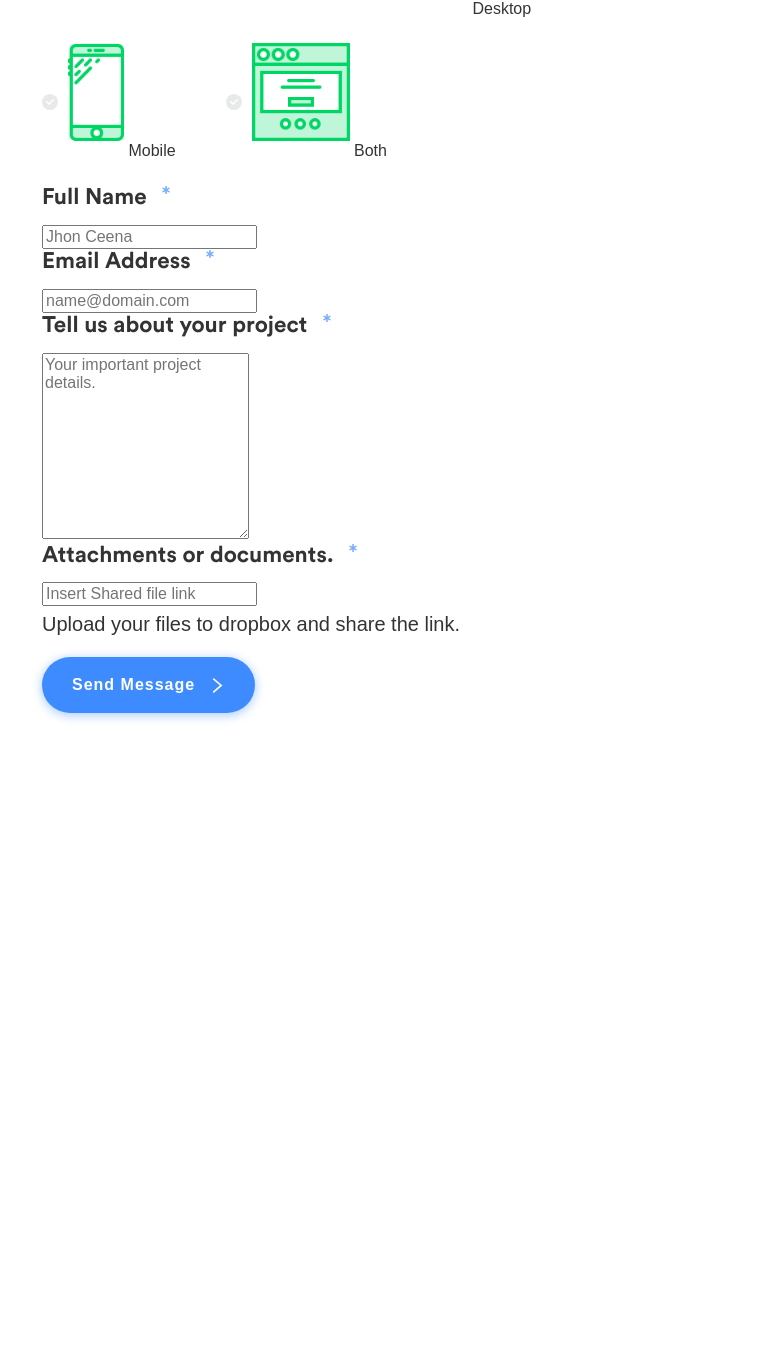
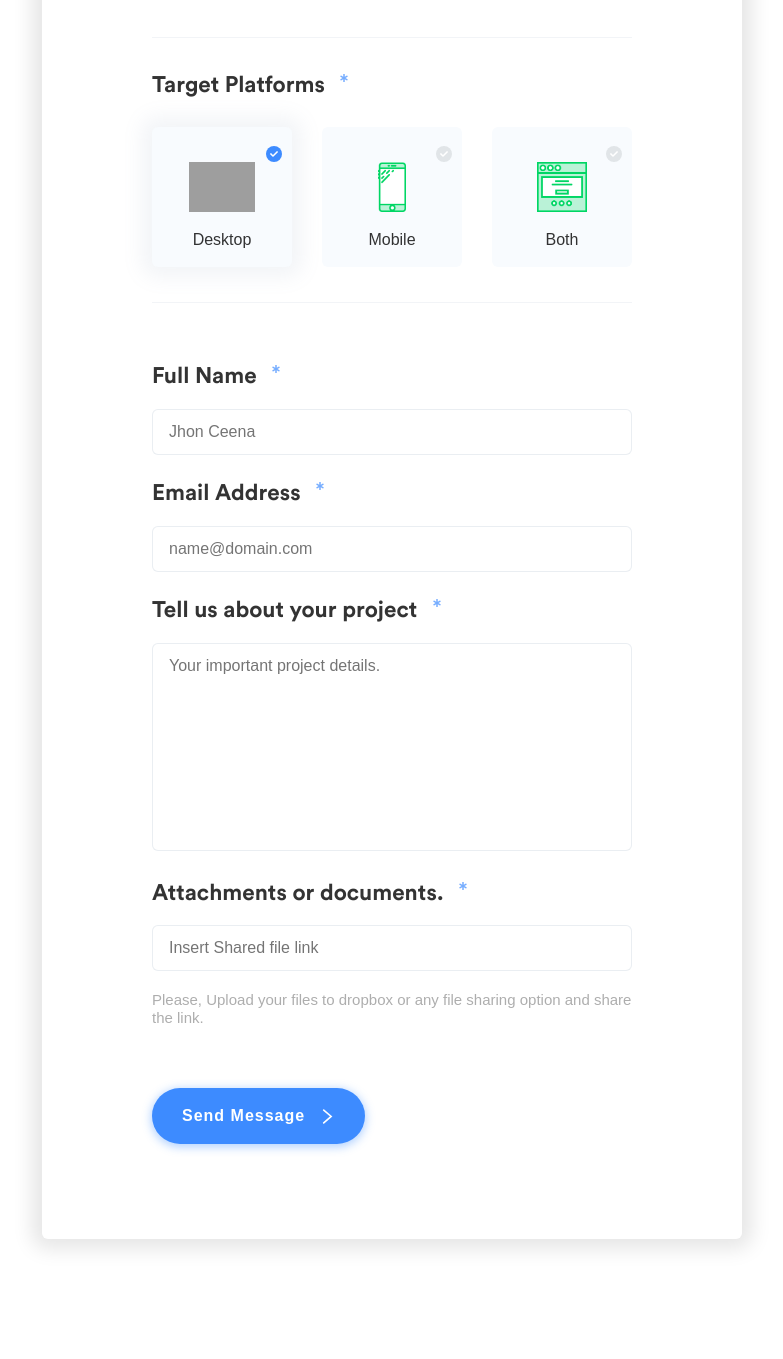
Before and after one commit to walidmahade/seventy1-studio, a PHP site: page /contact.html in a window 1280 px wide. Shown: the part 759-2118 px from the top of the page, without its empty margins (248-1031 px from the left). Before the commit the page ends 1480 px from the top, so only its background shows below. Run offline with PHP 8.4, Linux system fonts and the light colour scheme; some web fonts are replaced; grey boxes are pictures that could not be loaded.

Commit message:
contact page desktop done

```diff
--- a/contact.html
+++ b/contact.html
@@ -38,28 +38,37 @@
                     <!-- item START -->
                     <div class="options__item">
                         <input type="checkbox" name="service-type" id="design-service" checked>
+
+                        <label for="design-service">
                             <div class="icon">
                                 <svg xmlns="http://www.w3.org/2000/svg" viewBox="0 0 512 512"><path d="M173.898 439.404l-166.4-166.4c-9.997-9.997-9.997-26.206 0-36.204l36.203-36.204c9.997-9.998 26.207-9.998 36.204 0L192 312.69 432.095 72.596c9.997-9.997 26.207-9.997 36.204 0l36.203 36.204c9.997 9.997 9.997 26.206 0 36.204l-294.4 294.401c-9.998 9.997-26.207 9.997-36.204-.001z"/></svg>
                             </div>
-                        <label for="design-service">Design</label>
+                            <span class="label-text">Design</span>
+                        </label>
                     </div>
                     <!-- item END -->
                     <!-- item START -->
                     <div class="options__item">
                         <input type="checkbox" name="service-type" id="development-service">
+
+                        <label for="development-service">
                             <div class="icon">
                                 <svg xmlns="http://www.w3.org/2000/svg" viewBox="0 0 512 512"><path d="M173.898 439.404l-166.4-166.4c-9.997-9.997-9.997-26.206 0-36.204l36.203-36.204c9.997-9.998 26.207-9.998 36.204 0L192 312.69 432.095 72.596c9.997-9.997 26.207-9.997 36.204 0l36.203 36.204c9.997 9.997 9.997 26.206 0 36.204l-294.4 294.401c-9.998 9.997-26.207 9.997-36.204-.001z"/></svg>
                             </div>
-                        <label for="development-service">Development</label>
+                            <span class="label-text">Development</span>
+                        </label>
                     </div>
                     <!-- item END -->
                     <!-- item START -->
                     <div class="options__item">
                         <input type="checkbox" name="service-type" id="both-service">
+
+                        <label for="both-service">
                             <div class="icon">
                                 <svg xmlns="http://www.w3.org/2000/svg" viewBox="0 0 512 512"><path d="M173.898 439.404l-166.4-166.4c-9.997-9.997-9.997-26.206 0-36.204l36.203-36.204c9.997-9.998 26.207-9.998 36.204 0L192 312.69 432.095 72.596c9.997-9.997 26.207-9.997 36.204 0l36.203 36.204c9.997 9.997 9.997 26.206 0 36.204l-294.4 294.401c-9.998 9.997-26.207 9.997-36.204-.001z"/></svg>
                             </div>
-                        <label for="both-service">Both</label>
+                            <span class="label-text">Both</span>
+                        </label>
                     </div>
                     <!-- item END -->
                 </div>
@@ -78,38 +87,61 @@
                 <div class="options">
                     <!-- item START -->
                     <div class="options__item">
-                        <input type="checkbox" name="budget" id="around-1500" checked>
+                        <input type="radio" name="budget" id="around-1500" checked>
+
+                        <label for="around-1500">
                             <div class="icon">
                                 <svg xmlns="http://www.w3.org/2000/svg" viewBox="0 0 512 512"><path d="M173.898 439.404l-166.4-166.4c-9.997-9.997-9.997-26.206 0-36.204l36.203-36.204c9.997-9.998 26.207-9.998 36.204 0L192 312.69 432.095 72.596c9.997-9.997 26.207-9.997 36.204 0l36.203 36.204c9.997 9.997 9.997 26.206 0 36.204l-294.4 294.401c-9.998 9.997-26.207 9.997-36.204-.001z"/></svg>
                             </div>
-                        <label for="around-1500">Around $1500</label>
+                            <span class="label-text">$1500</span>
+                        </label>
                     </div>
                     <!-- item END -->
                     <!-- item START -->
                     <div class="options__item">
-                        <input type="checkbox" name="budget" id="around-3000">
+                        <input type="radio" name="budget" id="around-3000">
+
+                        <label for="around-3000">
                             <div class="icon">
                                 <svg xmlns="http://www.w3.org/2000/svg" viewBox="0 0 512 512"><path d="M173.898 439.404l-166.4-166.4c-9.997-9.997-9.997-26.206 0-36.204l36.203-36.204c9.997-9.998 26.207-9.998 36.204 0L192 312.69 432.095 72.596c9.997-9.997 26.207-9.997 36.204 0l36.203 36.204c9.997 9.997 9.997 26.206 0 36.204l-294.4 294.401c-9.998 9.997-26.207 9.997-36.204-.001z"/></svg>
                             </div>
-                        <label for="around-3000">Around $3000 USD</label>
+                            <span class="label-text">$3000</span>
+                        </label>
                     </div>
                     <!-- item END -->
                     <!-- item START -->
                     <div class="options__item">
-                        <input type="checkbox" name="budget" id="more-than-3000">
+                        <input type="radio" name="budget" id="more-than-3000">
+                        <label for="more-than-3000">
                             <div class="icon">
                                 <svg xmlns="http://www.w3.org/2000/svg" viewBox="0 0 512 512"><path d="M173.898 439.404l-166.4-166.4c-9.997-9.997-9.997-26.206 0-36.204l36.203-36.204c9.997-9.998 26.207-9.998 36.204 0L192 312.69 432.095 72.596c9.997-9.997 26.207-9.997 36.204 0l36.203 36.204c9.997 9.997 9.997 26.206 0 36.204l-294.4 294.401c-9.998 9.997-26.207 9.997-36.204-.001z"/></svg>
                             </div>
-                        <label for="more-than-3000">More Than $3000</label>
+                            <span class="label-text">$5000</span>
+                        </label>
                     </div>
                     <!-- item END -->
                     <!-- item START -->
                     <div class="options__item">
-                        <input type="checkbox" name="budget" id="rather-not-say">
+                        <input type="radio" name="budget" id="around-10000">
+
+                        <label for="around-10000">
                             <div class="icon">
                                 <svg xmlns="http://www.w3.org/2000/svg" viewBox="0 0 512 512"><path d="M173.898 439.404l-166.4-166.4c-9.997-9.997-9.997-26.206 0-36.204l36.203-36.204c9.997-9.998 26.207-9.998 36.204 0L192 312.69 432.095 72.596c9.997-9.997 26.207-9.997 36.204 0l36.203 36.204c9.997 9.997 9.997 26.206 0 36.204l-294.4 294.401c-9.998 9.997-26.207 9.997-36.204-.001z"/></svg>
                             </div>
-                        <label for="rather-not-say">I'd rather not say</label>
+                            <span class="label-text">$10000</span>
+                        </label>
+                    </div>
+                    <!-- item END -->
+                    <!-- item START -->
+                    <div class="options__item">
+                        <input type="radio" name="budget" id="rather-not-say">
+
+                        <label for="rather-not-say">
+                            <div class="icon">
+                                <svg xmlns="http://www.w3.org/2000/svg" viewBox="0 0 512 512"><path d="M173.898 439.404l-166.4-166.4c-9.997-9.997-9.997-26.206 0-36.204l36.203-36.204c9.997-9.998 26.207-9.998 36.204 0L192 312.69 432.095 72.596c9.997-9.997 26.207-9.997 36.204 0l36.203 36.204c9.997 9.997 9.997 26.206 0 36.204l-294.4 294.401c-9.998 9.997-26.207 9.997-36.204-.001z"/></svg>
+                            </div>
+                            <span class="label-text">I'd rather not say</span>
+                        </label>
                     </div>
                     <!-- item END -->
                 </div>
@@ -127,13 +159,13 @@
 
                 <div class="options">
                     <!-- item START -->
-                    <div class="options__item">
-                        <input type="checkbox" name="select-platforms" id="platform-desktop" checked>
+                    <div class="options__item active">
+                        <input type="checkbox" name="select-platforms" id="platform-desktop" checked="false">
+
+                        <label for="platform-desktop">
                             <div class="icon">
                                 <svg xmlns="http://www.w3.org/2000/svg" viewBox="0 0 512 512"><path d="M173.898 439.404l-166.4-166.4c-9.997-9.997-9.997-26.206 0-36.204l36.203-36.204c9.997-9.998 26.207-9.998 36.204 0L192 312.69 432.095 72.596c9.997-9.997 26.207-9.997 36.204 0l36.203 36.204c9.997 9.997 9.997 26.206 0 36.204l-294.4 294.401c-9.998 9.997-26.207 9.997-36.204-.001z"/></svg>
                             </div>
-
-                        <label for="platform-desktop">
                             <span class="platform-icon">
                                 <img src="images/desktio-icon.svg" alt="">
                             </span>
@@ -144,11 +176,11 @@
                     <!-- item START -->
                     <div class="options__item">
                         <input type="checkbox" name="select-platforms" id="platform-mobile">
+
+                        <label for="platform-mobile">
                             <div class="icon">
                                 <svg xmlns="http://www.w3.org/2000/svg" viewBox="0 0 512 512"><path d="M173.898 439.404l-166.4-166.4c-9.997-9.997-9.997-26.206 0-36.204l36.203-36.204c9.997-9.998 26.207-9.998 36.204 0L192 312.69 432.095 72.596c9.997-9.997 26.207-9.997 36.204 0l36.203 36.204c9.997 9.997 9.997 26.206 0 36.204l-294.4 294.401c-9.998 9.997-26.207 9.997-36.204-.001z"/></svg>
                             </div>
-
-                        <label for="platform-mobile">
                             <span class="platform-icon">
                                 <img src="images/mobile_icon@2x.png" alt="">
                             </span>
@@ -159,11 +191,11 @@
                     <!-- item START -->
                     <div class="options__item">
                         <input type="checkbox" name="select-platforms" id="platform-both">
+
+                        <label for="platform-both">
                             <div class="icon">
                                 <svg xmlns="http://www.w3.org/2000/svg" viewBox="0 0 512 512"><path d="M173.898 439.404l-166.4-166.4c-9.997-9.997-9.997-26.206 0-36.204l36.203-36.204c9.997-9.998 26.207-9.998 36.204 0L192 312.69 432.095 72.596c9.997-9.997 26.207-9.997 36.204 0l36.203 36.204c9.997 9.997 9.997 26.206 0 36.204l-294.4 294.401c-9.998 9.997-26.207 9.997-36.204-.001z"/></svg>
                             </div>
-
-                        <label for="platform-both">
                             <span class="platform-icon">
                                 <img src="images/other_icon@2x.png" alt="">
                             </span>
@@ -208,7 +240,7 @@
                     </h3>
                     <input type="text" placeholder="Insert Shared file link">
                     <p class="para helper-text">
-                        Upload your files to dropbox and share the link.
+                        Please, Upload your files to dropbox or any file sharing option and share the link.
                     </p>
                 </div>
             </div>
--- a/js/main.js
+++ b/js/main.js
@@ -9,11 +9,14 @@ const menuShowHide = e => {
     mainMenu.classList.toggle("menu-open");
 };
 
+if (menuTrigger) {
     menuTrigger.addEventListener("click", function (e) {
         e.preventDefault();
         menuShowHide(e);
     });
+}
 
+if (mainMenu) {
     document.addEventListener('click', function (e) {
         let insideMenu = mainMenu.contains(e.target);
         let insideMenuTrigger = menuTrigger.contains(e.target);
@@ -22,3 +25,25 @@ document.addEventListener('click', function (e) {
             mainMenu.classList.remove('menu-open')
         }
     })
+}
+
+/*==================================
+        Contact Page
+==================================*/
+const platformSelect = document.querySelectorAll("#target-platforms .options__item");
+
+platformSelect.forEach(elm => {
+    elm.addEventListener("click", (e) => {
+        // console.log(elm);
+        e.preventDefault();
+        let currentItem = e.currentTarget;
+
+        if (currentItem.classList.contains("active")) {
+            currentItem.classList.remove("active")
+            currentItem.children[0].removeAttribute("checked");
+        } else {
+            currentItem.classList.add("active")
+            currentItem.children[0].setAttribute("checked", true);
+        }
+    })
+});
--- a/scss/pages/_contact.scss
+++ b/scss/pages/_contact.scss
@@ -1,7 +1,20 @@
 #contact-wrap {
     max-width: 700px;
     border-radius: 6px;
-    margin: 0 auto;
+    margin: 120px auto;
+    box-shadow: 0 0 20px 10px rgba($color: #000000, $alpha: .1);
+    padding: 80px 110px;
+
+    .header {
+        .title--sec {
+            margin-bottom: 25px;
+        }
+
+        .para {
+            margin-bottom: 40px;
+        }
+        border-bottom: 1px solid rgba(#8193AE, .1);
+    }
 
     .required-star {
         img {
@@ -11,6 +24,11 @@
             margin-bottom: 0;
             transform: translate(10px, -10px);
         }
+    }
+
+    .line-item {
+        padding: 35px 0;
+        border-bottom: 1px solid rgba(#8193AE, .1);
     }
 
     /*---------------------------*/
@@ -31,6 +49,9 @@
 
             label {
                 cursor: pointer;
+                display: flex;
+                align-content: center;
+                align-items: center;
             }
         }
 
@@ -55,22 +76,105 @@
             }
         }
 
-        input[type="checkbox"] {
+        input[type="checkbox"],
+        input[type="radio"] {
             appearance: none;
             position: absolute;
             visibility: hidden;
         }
 
-        input:checked + .icon {
+        input:checked + label .icon {
             background-color: $blue;
         }
     }
 
     // target platforms section
     #target-platforms {
+        .heading {
+            margin-bottom: 30px;
+        }
+
         .options {
+            justify-content: space-between;
+
             &__item {
+                width: 140px;
+                height: 140px;
+                margin: 0;
+                background-color: #F8FBFE;
+                border-radius: 6px;
 
+                &.active {
+                    box-shadow: 0 0 20px 10px rgba($color: #8193AE, $alpha: .1);
+                }
+
+                label {
+                    display: flex;
+                    // flex-direction: column;
+                    justify-content: center;
+                    align-items: center;
+                    align-content: center;
+                    text-align: center;
+                    flex-wrap: wrap;
+                    width: 100%;
+                }
+
+                .icon {
+                    margin-left: auto;
+                }
+
+                .platform-icon {
+                    width: 100%;
+                }
+                span {
+                    width: 100%;
+                    display: block;
+                    text-align: center;
+                }
+            }
+        }
+
+        .platform-icon {
+            img {
+                height: 50px;
+                width: auto;
+            }
+        }
+    }
+
+
+
+    #extra-fields {
+        border-bottom: 0;
+
+        .field {
+            margin: 26px 0;
+
+            .heading {
+                margin-bottom: 20px;
+            }
+
+            input,
+            textarea {
+                border: 1px solid rgba($color: #D5DDE5, $alpha: .5);
+                width: 100%;
+                resize: none;
+                border-radius: 6px;
+                padding: 13px 16px;
+                outline: none;
+                transition: all .3s ease-in-out;
+
+                &:focus {
+                    outline: none;
+                    border: 1px solid rgba($color: $blue, $alpha: .9);
+                }
+            }
+
+            .helper-text {
+                opacity: .4;
+                font-size: 15px;
+                line-height: 1.2;
+                margin-top: 20px;
             }
         }
     }
```
Also changed, not shown: css/main.css, 1 other file. Lines whose indentation alone changed are shown as unchanged.
